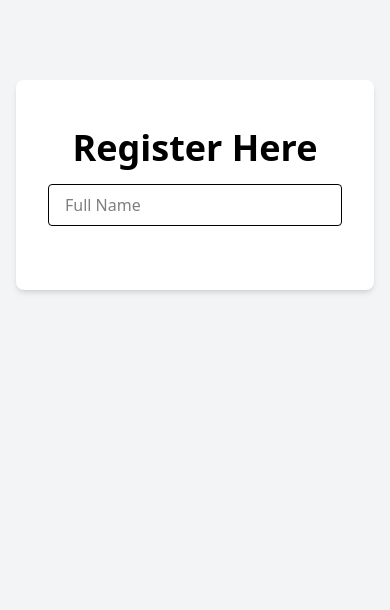
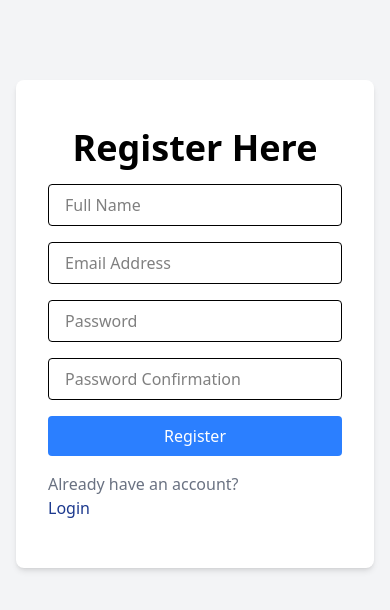
Before and after one commit to Chriswilliams231/Workspace, a Laravel app: page /register in a window 390 px wide. Shown: the part 68-678 px from the top of the page. Run offline with Laravel 12, Linux system fonts and the light colour scheme; style sheets or scripts are compiled from the project's sources; parts of the project's set-up code (start-up, migrations or seed data) failed here and were passed over; some libraries are stand-ins or nearby versions.

Commit message:
updating registration controller and view

```diff
--- a/app/Http/Controllers/RegisterController.php
+++ b/app/Http/Controllers/RegisterController.php
@@ -2,13 +2,33 @@
 
 namespace App\Http\Controllers;
 
+use App\Models\User;
 use Illuminate\Http\Request;
 use Illuminate\View\View;
-use Illuminate\HTTP\RedirectResponse;
+use Illuminate\Http\RedirectResponse;
+use Illuminate\Support\Facades\Hash;
 
 class RegisterController extends Controller
 {
     public function register(): View {
         return view('auth.register');
     }
+
+    // @desc Store user data in the database
+    // @route POST /register
+    public function store(Request $request): RedirectResponse {
+        $validateData = $request->validate([
+            'name' => 'required|string|max:100',
+            'email' => 'required|string|email|max:100|unique:users',
+            'password' => 'required|string|min:8|confirmed',
+        ]);
+
+        // Hash password
+        $validateData['password'] = Hash::make($validateData['password']);
+
+        // Create user
+        $user = User::create($validateData);
+
+        return redirect()->route('login')->with('success', 'You are now registered. Please login.');
+    }
 }
--- a/resources/views/auth/register.blade.php
+++ b/resources/views/auth/register.blade.php
@@ -1,9 +1,21 @@
 <x-layout>
-    <div class="bg-white rounded-lg shadow-md w-full md:mx-width-xl mx-auto mt-12 p-8 py-12">
+    <div class="bg-white rounded-lg shadow-md w-full md:max-w-xl mx-auto mt-12 p-8 py-12">
         <h2 class="text-4xl text-center font-bold mb-4">Register Here</h2>
-        <form action="{{ route('register.store') }}" method="post">
+        <form method="POST" action="{{ route('register.store') }}">
             @csrf
             <x-inputs.text id="name" name="name" placeholder="Full Name" />
+            <x-inputs.text id="email" name="email" type="email" placeholder="Email Address" />
+            <x-inputs.text id="password" name="password" type="password" placeholder="Password" />
+            <x-inputs.text id="password_confirmation" name="password_confirmation" type="password"
+                placeholder="Password Confirmation" />
+
+            <button type="submit"
+                class="w-full bg-blue-500 hover:bg-blue-600 text-white px-4 py-2 rounded focus:outline-none">
+                Register
+            </button>
+
+            <p class="mt-4 text-gray-500">Already have an account?</p>
+            <a href="{{ route('login') }}" class="text-blue-900">Login</a>
         </form>
     </div>
 </x-layout>
```
